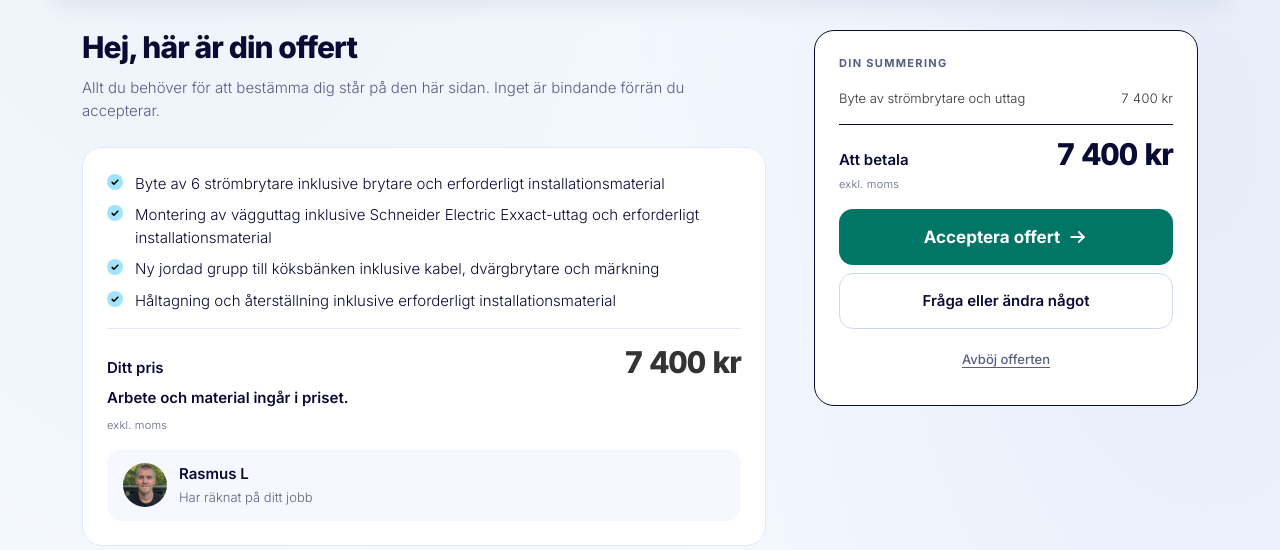
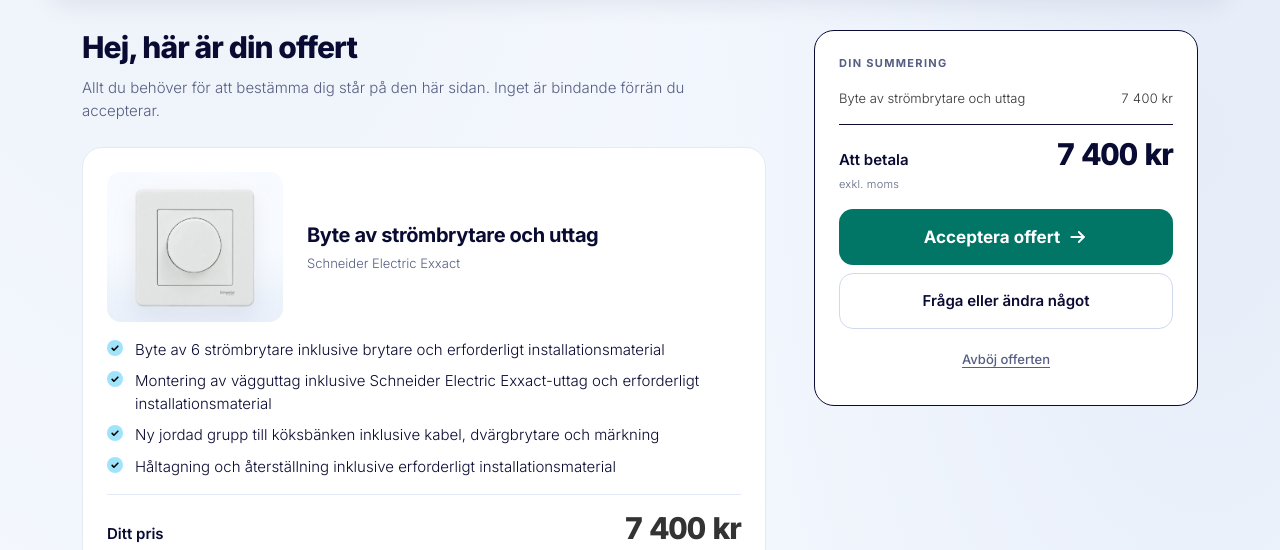
Before and after one commit to julius447/Laddboxofferten, a plain HTML site: page foretag.html in a window 1280 px wide. Shown: the part 74-624 px from the top of the page. Drawn offline with Linux system fonts and the light colour scheme.

Commit message:
Bygge ur kallan 9fbeeec

```diff
--- a/foretag.html
+++ b/foretag.html
@@ -31,6 +31,13 @@
           <p class="t-body" style="color:var(--muted);">Allt du behöver för att bestämma dig står på den här sidan. Inget är bindande förrän du accepterar.</p>
         </div>
         <div class="o-card o-prodcard">
+          <div class="o-prodtop o-prodtop--scen">
+            <figure class="o-prodscen"><img id="heroImg" src="assets/img/exxact-vridimmer.webp" alt="Schneider Electric Exxact" decoding="async" fetchpriority="high"></figure>
+            <div class="o-prodid">
+            <div class="o-prodname" id="prodName">Byte av strömbrytare och uttag</div>
+            <div class="o-prodspec" id="prodSpec">Schneider Electric Exxact</div>
+            </div>
+          </div>
           <ul class="o-ingar o-ingar--huvud" id="ingar" aria-label="Det som ingår"><li class="prod"><span class="o-bock"><svg viewBox="0 0 12 12" aria-hidden="true"><path d="M2.6 6.45 4.7 8.65 9.4 3.85"/></svg></span><span>Byte av 6 strömbrytare inklusive brytare och erforderligt installationsmaterial</span></li><li class="prod"><span class="o-bock"><svg viewBox="0 0 12 12" aria-hidden="true"><path d="M2.6 6.45 4.7 8.65 9.4 3.85"/></svg></span><span>Montering av vägguttag inklusive Schneider Electric Exxact-uttag och erforderligt installationsmaterial</span></li><li class="prod"><span class="o-bock"><svg viewBox="0 0 12 12" aria-hidden="true"><path d="M2.6 6.45 4.7 8.65 9.4 3.85"/></svg></span><span>Ny jordad grupp till köksbänken inklusive kabel, dvärgbrytare och märkning</span></li><li class="prod"><span class="o-bock"><svg viewBox="0 0 12 12" aria-hidden="true"><path d="M2.6 6.45 4.7 8.65 9.4 3.85"/></svg></span><span>Håltagning och återställning inklusive erforderligt installationsmaterial</span></li></ul>
           <div class="o-calc">
             <div class="o-calcfinal"><span id="calcFinalEtikett">Ditt pris</span><span class="t-price kr" id="calcNet">7 400 kr</span></div>
```
Also changed, not shown: alla.html (+1 -1 lines), version.txt.
